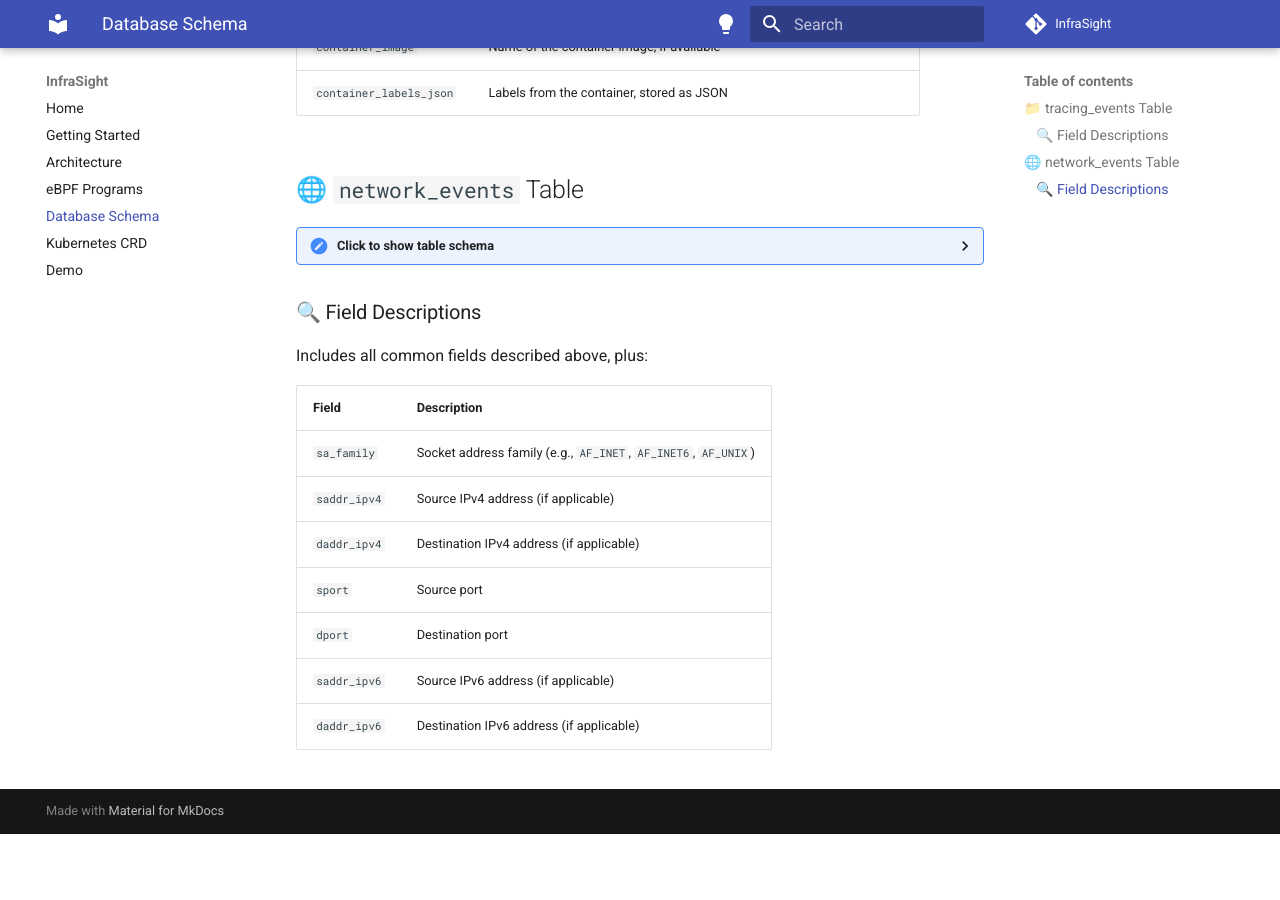
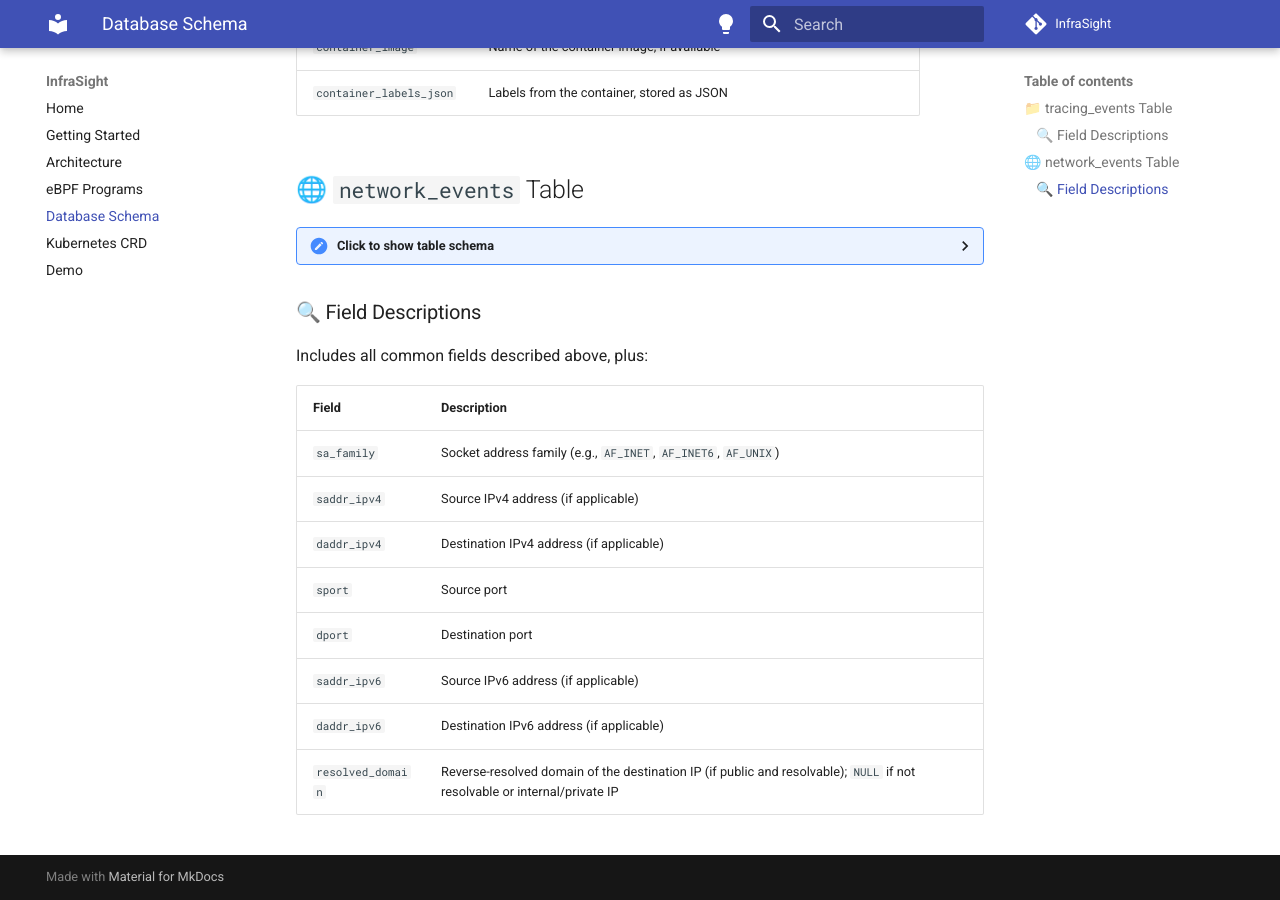
Before and after one commit to ALEYI17/InfraSight, an MkDocs documentation site: the page built from docs/database-schema.md, in a window 1280 px wide and 900 px high, scrolled down 1444 px. Built offline with MkDocs 1.6.1 and Material for MkDocs 9.7.7, drawn with Linux system fonts in a browser that asks for light colours; comment, search, counter and statistics services are not loaded; before the commit the page ends 2278 px from its top, so only the background shows below that.

Commit message:
add new field to the db schema so docs updated

```diff
--- a/docs/database-schema.md
+++ b/docs/database-schema.md
@@ -91,7 +91,7 @@ CREATE TABLE IF NOT EXISTS audit.network_events (
   dport String,
   saddr_ipv6 String,
   daddr_ipv6 String,
-
+  resolved_domain Nullable(String),
   monotonic_ts_enter_ns UInt64,
   monotonic_ts_exit_ns UInt64,
   return_code Int64,
@@ -127,3 +127,4 @@ Includes all common fields described above, plus:
 | `dport`         | Destination port                                                            |
 | `saddr_ipv6`    | Source IPv6 address (if applicable)                                         |
 | `daddr_ipv6`    | Destination IPv6 address (if applicable)                                    |
+| `resolved_domain` | Reverse-resolved domain of the destination IP (if public and resolvable); `NULL` if not resolvable or internal/private IP |
```
